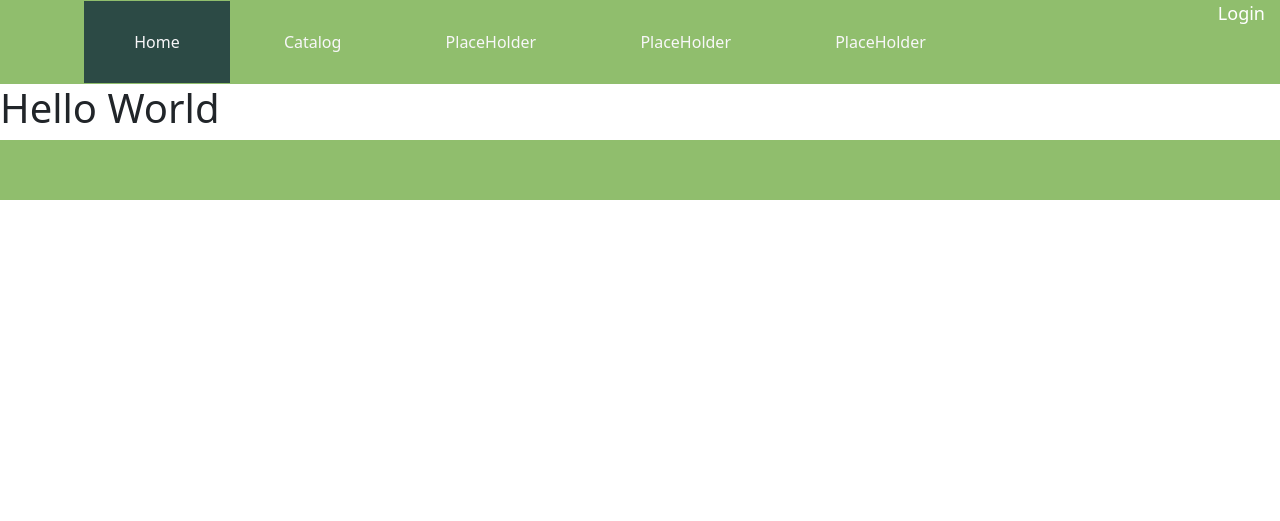
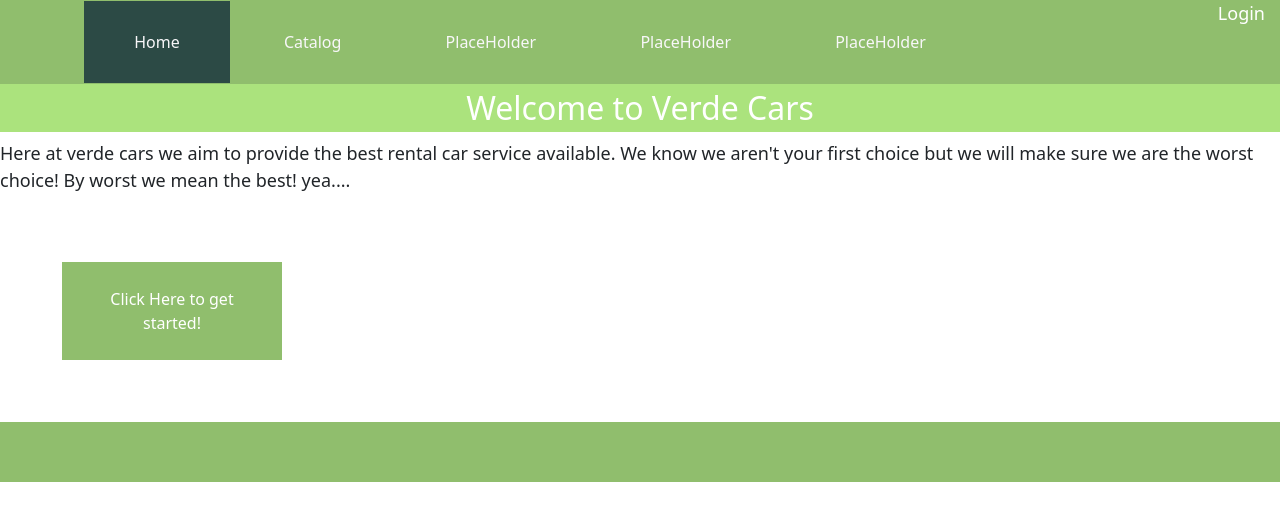
Before and after one commit to Deraingo/CS-3450-Group6-Project, a Django app: template verdeCarsPages/templates/verdeCarsPages/index.html in a window 1280 px wide. Shown: the top 521 px of the page. Run offline with Django 3.2, Linux system fonts and the light colour scheme; the template is opened without the code that fills it, so the values that code supplies are empty.

Commit message:
changed index for displaying

```diff
--- a/verdeCarsPages/static/verdeCarsPages/catalog.js
+++ b/verdeCarsPages/static/verdeCarsPages/catalog.js
@@ -54,6 +54,9 @@ function rent(){
     var content = document.getElementsByClassName("car-images");
     var rentCar = document.createElement("div");
     var rentButton = document.createElement("button")
+    rentButton.addEventListener("click", function(){
+        window.location.href = "/reserve-car"
+    })
     rentButton.innerHTML = "Rent Vehicle"
     rentButton.id = "rent-button"
     rentCar.appendChild(rentButton);
--- /dev/null
+++ b/verdeCarsPages/static/verdeCarsPages/index.css
@@ -0,0 +1,26 @@
+p {
+    font-size: 18px;
+}
+a:-webkit-any-link{
+    text-decoration: none;
+}
+.get-started{
+    outline: none;
+    border: none;
+    background-color: #90BE6D;
+    text-decoration: none;
+    margin: 2px;
+    width: 100%;
+    padding: 25px;
+    color: white;
+    height: 100%;
+}
+.get-started:hover{
+    background-color: #2C4A45;
+    transition: 0.5s;
+}
+.lets-get-started{
+    width: 25%;
+    margin: 10px;
+    padding: 50px;
+}
--- a/verdeCarsPages/templates/verdeCarsPages/index.html
+++ b/verdeCarsPages/templates/verdeCarsPages/index.html
@@ -17,6 +17,7 @@
     <script src="https://cdn.jsdelivr.net/npm/bootstrap@5.2.3/dist/js/bootstrap.bundle.min.js"></script>
 
     <link type="text/css" href="{% static 'verdeCarsPages/mainStyle.css' %}" rel="stylesheet" />
+    <link type="text/css" href="{% static 'verdeCarsPages/index.css' %}" rel="stylesheet" />
 
     <link type="text/css" href="{% static 'verdeCarsPages/catalog.css' %}" rel="stylesheet" />
     <link href="https://cdn.jsdelivr.net/npm/bootstrap@5.3.0-alpha1/dist/css/bootstrap.min.css" rel="stylesheet" integrity="sha384-GLhlTQ8iRABdZLl6O3oVMWSktQOp6b7In1Zl3/Jr59b6EGGoI1aFkw7cmDA6j6gD" crossorigin="anonymous">
@@ -40,7 +41,12 @@
         </div>
     </nav>
     <div class="main-body">
-        <h1>Hello World</h1>
+        <h1 class="verde-header">Welcome to Verde Cars</h1>
+        <p>Here at verde cars we aim to provide the best rental car service available. We know we aren't your first choice but we will make sure we are the worst choice! By worst we mean the best! yea....</p>
+        <div class="lets-get-started">
+            <a href="/login"><button class="get-started">Click Here to get started!</button></a>
+        </div>
+
     </div>
 
     <div class="footer">
```
